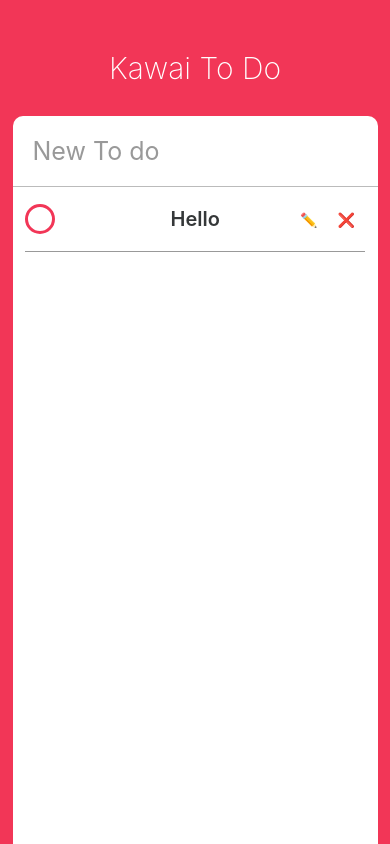
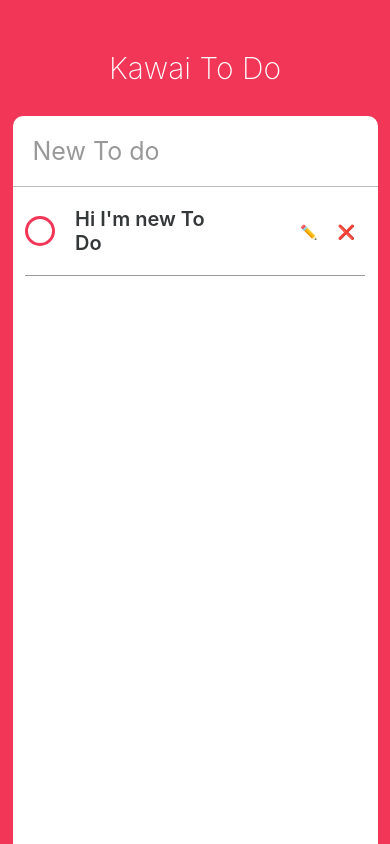
Before and after one commit to NariRoh/kawai-todo, a React Native app: screen / in a window 390 px wide. Built offline with nearby package versions, Linux system fonts and the light colour scheme.

Commit message:
Styling the ToDo component - 2 : todo input

```diff
--- a/App.js
+++ b/App.js
@@ -35,7 +35,7 @@ export default class App extends React.Component {
             autoCorrect={false}
            />
            <ScrollView contentContainerStyle={styles.toDos}>
-            <ToDo />
+            <ToDo text={"Hi I'm new To Do"}/>
            </ScrollView>
         </View>
       </View>
--- a/ToDo.js
+++ b/ToDo.js
@@ -1,16 +1,25 @@
 import React, { Component } from 'react';
-import { View, Text, StyleSheet, TouchableOpacity, Dimensions } from 'react-native';
+import {
+  View,
+  Text,
+  StyleSheet,
+  TouchableOpacity,
+  Dimensions,
+  TextInput
+} from 'react-native';
 
 const { width, height } = Dimensions.get("window");
 
 export default class ToDo extends Component {
   state = {
     isEditing: false,
-    isCompleted: false
+    isCompleted: false,
+    toDoValue: ""
   };
 
   render() {
-    const { isEditing, isCompleted } = this.state;
+    const { isEditing, isCompleted, toDoValue } = this.state;
+    const { text } = this.props;
 
     return (
       <View style={styles.container}>
@@ -23,14 +32,26 @@ export default class ToDo extends Component {
               ]}
             />
           </TouchableOpacity>
+          {isEditing ? (
+            <TextInput
+              style={[
+                styles.input,
+                styles.text,
+                isCompleted ? styles.completedText : styles.unCompletedText
+              ]}
+              value={toDoValue}
+              multiline={true}
+              onChangeText={this._controlInput}
+            />
+          ) : (
             <Text
               style={[
                 styles.text,
                 isCompleted ? styles.completedText : styles.unCompletedText
               ]}
             >
-            Hello
-          </Text>
+              {text}
+            </Text>)}
         </View>
         { isEditing ? (
           <View style={styles.actions}>
@@ -68,8 +89,10 @@ export default class ToDo extends Component {
 
 // the reason not toggle this state is we need to save todos in App.js if we do, it'll be complicated
   _startEditing = () => {
+    const { text } = this.props;
     this.setState({
-      isEditing: true
+      isEditing: true,
+      toDoValue: text
     });
   };
 
@@ -77,7 +100,13 @@ export default class ToDo extends Component {
     this.setState({
       isEditing: false
     })
-  }
+  };
+
+  _controlInput = (text) => {
+    this.setState({
+      toDoValue: text
+    });
+  };
 }
 
 const styles = StyleSheet.create({
@@ -127,5 +156,9 @@ const styles = StyleSheet.create({
     marginVertical: 10,
     marginHorizontal: 10
     // so those icons can be pressed around fat figers!!
+  },
+  input: {
+    marginVertical: 15,
+    width: width / 2
   }
 });
```
Lines whose indentation alone changed are shown as unchanged.
